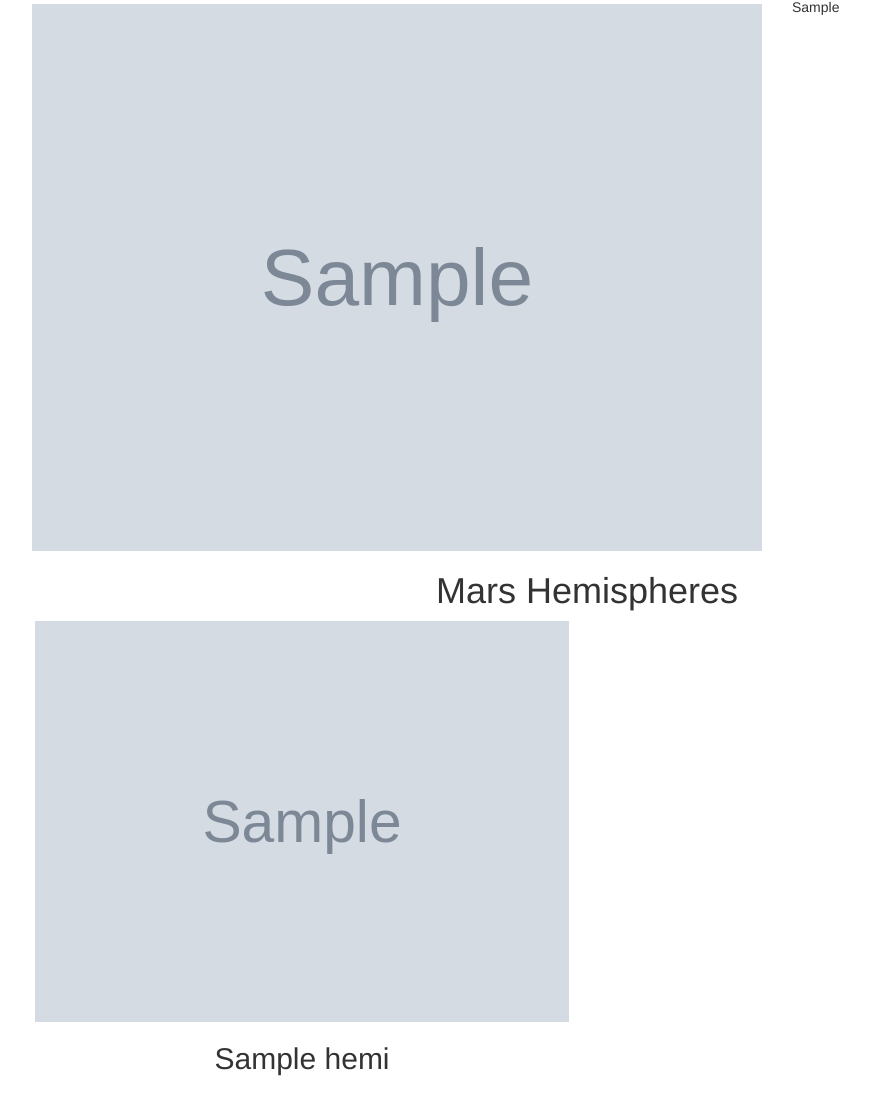
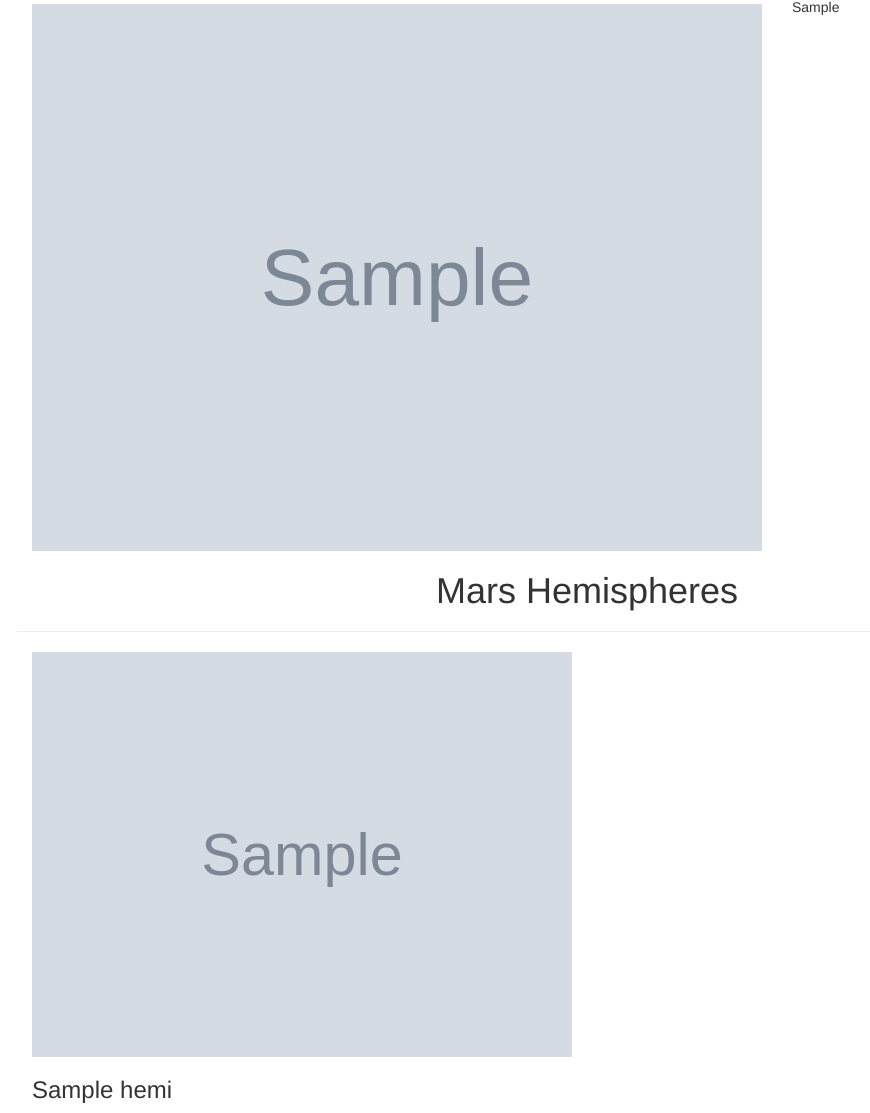
Before and after one commit to mmeadx/web-scraping-challenge, a Flask app: page / in a window 1280 px wide. Shown: the part 475-1588 px from the top of the page, without its empty margins (53-923 px from the left). Before the commit the page ends 1551 px from the top, so only its background shows below. Run offline with Flask 2, Linux system fonts and the light colour scheme; grey boxes marked "Sample" are stand-in pictures; a database or web service that is not in the repository returns one stand-in record (values such as "Sample title"); some libraries are stand-ins or nearby versions.

Commit message:
index.html updated

```diff
--- a/scrape_mars.py
+++ b/scrape_mars.py
@@ -70,7 +70,7 @@ def scrape():
     facts_df = facts_df.rename(columns={0:'Description', 1:'Mars'})
     facts_df.set_index('Description', inplace=True)
 
-    mars["html_facts_table"] = facts_df.to_html()
+    mars["html_facts_table"] = facts_df.to_html(classes="table table-bordered table-striped")
 
     # ------- MARS HEMISPHERES IMAGE GRAB -------
 
--- a/templates/index.html
+++ b/templates/index.html
@@ -43,14 +43,15 @@
       <div class="row">
         <div class="col-md-12">
         <h1>Mars Hemispheres</h1>
+        <hr>
         </div>
       </div>
       {% for hemi in mars.hemisphere_image_urls %}
       <div class="col-md-6">
-        <div class="card border-secondary mb-3">
-        <img src="{{hemi.img_url}}" width=99% class="card-img-top" alt="{{hemi.name}}">
+        <div class="card">
+          <img src="{{hemi.img_url}}" width=100% class="card-img-top border" alt="{{hemi.name}}"></span>
         <div class="card-body text-secondary">
-          <h2 class="card-title">{{hemi.name}}</h2>
+          <h3 class="card-title" style="text-align: left;">{{hemi.name}}</h3>
         </div>
       </div>
       </div>
```
